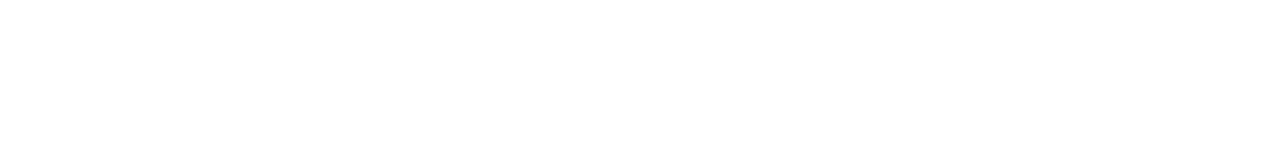
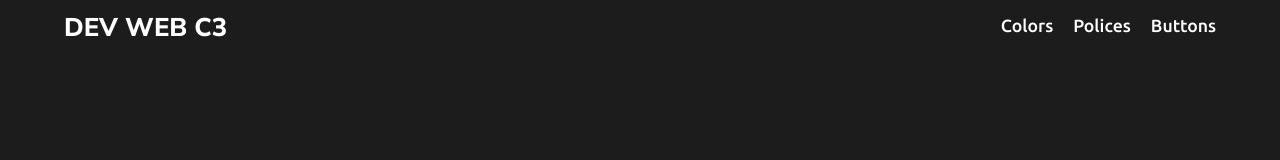
Before and after one commit to dev-web-c3/DOM_PRACTICES, a plain HTML site: page modal/index.html in a window 1280 px wide. Drawn offline with Linux system fonts and the light colour scheme.

Commit message:
feat: add header

```diff
--- a/modal/index.html
+++ b/modal/index.html
@@ -3,9 +3,21 @@
 <head>
     <meta charset="UTF-8">
     <meta name="viewport" content="width=device-width, initial-scale=1.0">
-    <title>Website Design System</title>
+    <title>⚒️ Website Design System</title>
+    <link rel="stylesheet" href="style.css">
 </head>
 <body>
-
+    <header>
+        <nav>
+            <div>
+                <a href="#">DEV WEB C3</a>
+            </div>
+            <ul id="sections-links">
+                <li><a href="#colors">Colors</a></li>
+                <li><a href="#polices">Polices</a></li>
+                <li><a href="#buttons">Buttons</a></li>
+            </ul>
+        </nav>
+    </header>
 </body>
 </html>
--- /dev/null
+++ b/modal/style.css
@@ -0,0 +1,44 @@
+@import url('https://fonts.googleapis.com/css2?family=Mulish:wght@800&family=Ubuntu:wght@500&display=swap');
+
+html {
+  background-color: #1c1c1c;
+}
+
+body {
+  padding: 0 5%;
+  margin: 0;
+  box-sizing: border-box;
+}
+
+li {
+  list-style: none;
+}
+
+a {
+  text-decoration: none;
+}
+
+nav {
+  display: flex;
+  justify-content: space-between;
+  align-items: center;
+}
+
+nav a {
+  color: #fff;
+}
+
+nav div a {
+    font-family: Mulish;
+    font-size: 1.6rem;
+}
+
+nav ul a {
+    font-family: Ubuntu;
+    font-size: 1.1rem;
+}
+
+#sections-links {
+  display: flex;
+  gap: 20px;
+}
```
